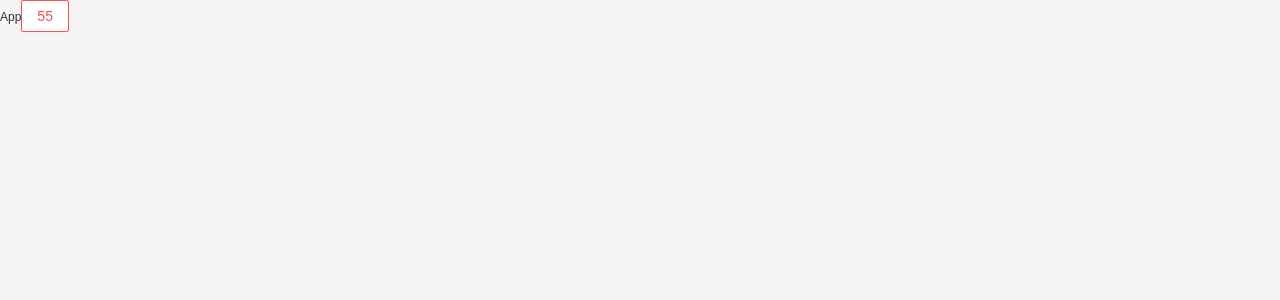
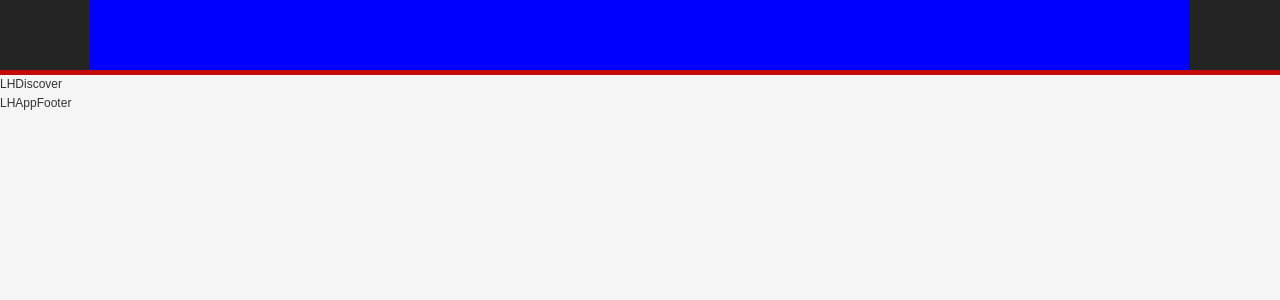
Before and after one commit to lihuan-bot/lh-react-music, a React (Create React App) app: page / in a window 1280 px wide. Shown: the top 300 px of the page. Built offline with nearby package versions, Linux system fonts and the light colour scheme.

Commit message:
布局划分

```diff
--- a/package.json
+++ b/package.json
@@ -11,13 +11,19 @@
     "@types/node": "^12.0.0",
     "@types/react": "^16.9.0",
     "@types/react-dom": "^16.9.0",
+    "@types/react-router-config": "^5.0.1",
+    "@types/react-router-dom": "^5.1.5",
+    "@types/styled-components": "^5.1.2",
     "antd": "^4.5.4",
     "craco-alias": "^2.1.1",
     "craco-less": "^1.17.0",
     "normalize.css": "^8.0.1",
     "react": "^16.13.1",
     "react-dom": "^16.13.1",
+    "react-router-config": "^5.1.1",
+    "react-router-dom": "^5.2.0",
     "react-scripts": "3.4.3",
+    "styled-components": "^5.1.1",
     "typescript": "~3.7.2"
   },
   "scripts": {
--- a/src/App.tsx
+++ b/src/App.tsx
@@ -1,12 +1,22 @@
 import React from "react";
-import { Button } from "antd";
+
+import { renderRoutes } from 'react-router-config';
+import { HashRouter } from "react-router-dom";
+
+import routes from './router';
+
+import LHAppHeader from "@/components/app_header";
+import LHAppFooter from "@/components/app_footer";
+
+
 
 function App() {
   return (
-    <div className="App">
-      App
-      <Button type="ghost" danger>55</Button>
-    </div>
+    <HashRouter>
+      <LHAppHeader />
+      { renderRoutes(routes)}
+      <LHAppFooter />
+    </HashRouter>
   );
 }
 
--- /dev/null
+++ b/src/components/app_footer/index.tsx
@@ -0,0 +1,9 @@
+import React, { memo } from 'react'
+
+export default memo(function LHAppFooter() {
+  return (
+    <div>
+      LHAppFooter
+    </div>
+  )
+})
--- /dev/null
+++ b/src/components/app_header/index.tsx
@@ -0,0 +1,13 @@
+import React, { memo } from 'react'
+import { NavLink } from 'react-router-dom'
+
+import { HeaderWrapper } from './style';
+
+export default memo(function LHAppHeader() {
+  return (
+    <HeaderWrapper>
+      <div className="content wrap-v1"></div>
+      <div className="discover"></div>
+    </HeaderWrapper>
+  )
+})
--- /dev/null
+++ b/src/components/app_header/style.tsx
@@ -0,0 +1,16 @@
+import styled from 'styled-components';
+
+export const HeaderWrapper = styled.div`
+height: 75px;
+background-color: #242424;
+
+.content {
+  height: 70px;
+  background-color: blue;
+}
+
+.discover {
+  height: 5px;
+  background-color: #c20c0c;
+}
+`
--- a/src/index.tsx
+++ b/src/index.tsx
@@ -5,8 +5,6 @@ import "@/assets/css/reset.css";
 import App from "@/App";
 
 ReactDOM.render(
-  <React.StrictMode>
-    <App />
-  </React.StrictMode>,
-  document.getElementById("root")
+  <App />,
+document.getElementById("root")
 );
--- /dev/null
+++ b/src/pages/discover/index.tsx
@@ -0,0 +1,9 @@
+import React, { memo } from 'react'
+
+export default memo(function LHDiscover() {
+  return (
+    <div>
+      LHDiscover
+    </div>
+  )
+})
--- /dev/null
+++ b/src/pages/friend/index.tsx
@@ -0,0 +1,9 @@
+import React, { memo } from 'react'
+
+export default memo(function LHFriend() {
+  return (
+    <div>
+      LHFriend
+    </div>
+  )
+})
--- /dev/null
+++ b/src/pages/mine/index.tsx
@@ -0,0 +1,9 @@
+import React, { memo } from 'react'
+
+export default memo(function LHmine() {
+  return (
+    <div>
+      LHmine
+    </div>
+  )
+})
--- /dev/null
+++ b/src/router/index.tsx
@@ -0,0 +1,20 @@
+import LHDiscover from '@/pages/discover'
+import LHFriend from '@/pages/friend'
+import LHMine from '@/pages/mine'
+
+const routes = [
+{
+  path: '/',
+  exact: true,
+  component: LHDiscover
+},
+{
+  path: '/mine',
+  component: LHMine
+},
+{
+  path: '/friend',
+  component: LHFriend
+},
+];
+export default routes
```
Also changed, not shown: 1 other file (tests, documents, lock files or other folders).
